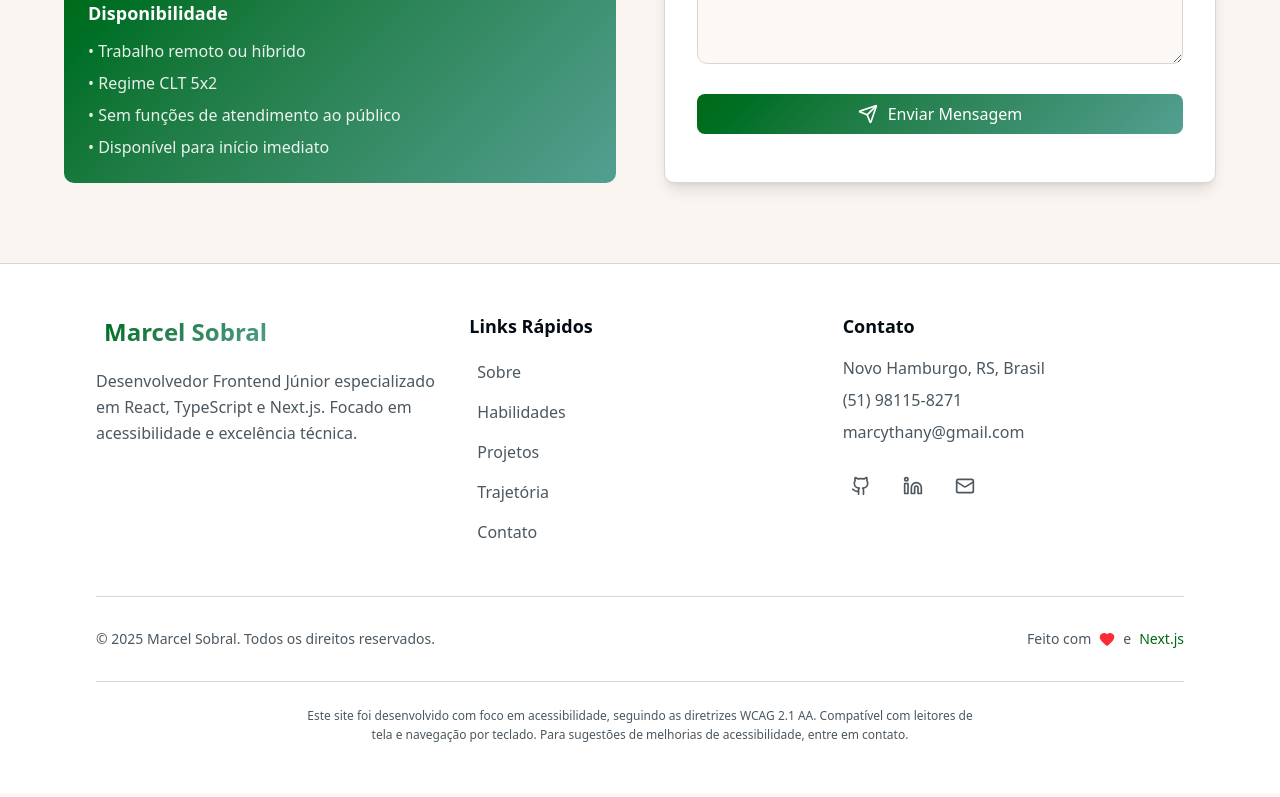
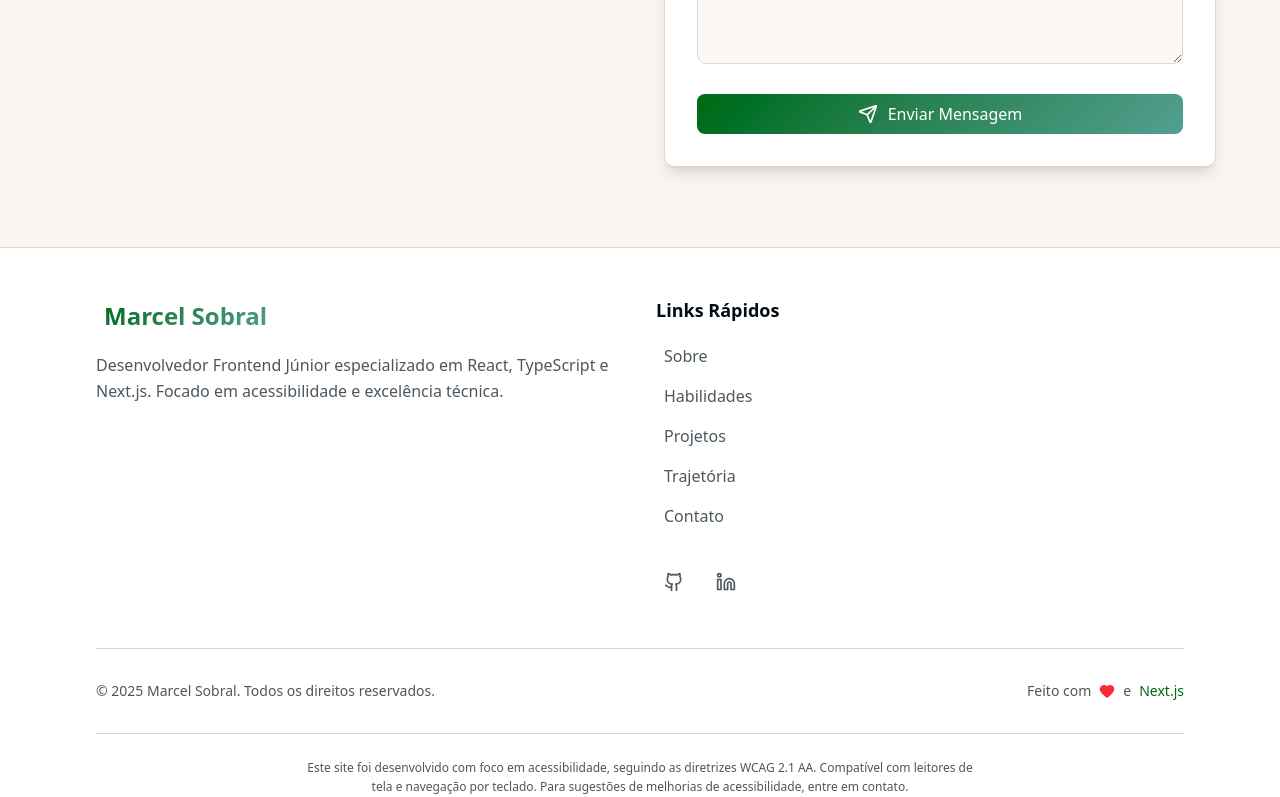
Before and after one commit to marcythany/portfolio-minimalista, a Next.js app: page / in a window 1280 px wide. Shown: the part 6769-7566 px from the top of the page. Built offline with nearby package versions, Linux system fonts and the light colour scheme.

Commit message:
security: Remove sensitive contact information from footer and contact components

```diff
--- a/components/Contact.tsx
+++ b/components/Contact.tsx
@@ -7,9 +7,7 @@ import {
 	CheckCircle,
 	Github,
 	Linkedin,
-	Mail,
 	MapPin,
-	Phone,
 	Send,
 } from 'lucide-react';
 import { useState } from 'react';
@@ -125,20 +123,6 @@ export function Contact() {
 	};
 
 	const contactInfo = [
-		{
-			icon: Mail,
-			label: t('contact.info.email'),
-			value: 'marcythany@gmail.com',
-			href: 'mailto:marcythany@gmail.com',
-			color: 'text-primary',
-		},
-		{
-			icon: Phone,
-			label: t('contact.info.phone'),
-			value: '(51) 98115-8271',
-			href: 'tel:+5551981158271',
-			color: 'text-accent',
-		},
 		{
 			icon: MapPin,
 			label: t('contact.info.location'),
--- a/components/Footer.tsx
+++ b/components/Footer.tsx
@@ -1,7 +1,7 @@
 'use client';
 
 import { useTranslation } from '@/lib/hooks/useTranslation';
-import { Github, Heart, Linkedin, Mail } from 'lucide-react';
+import { Github, Heart, Linkedin } from 'lucide-react';
 
 export function Footer() {
 	const { t } = useTranslation();
@@ -19,11 +19,6 @@ export function Footer() {
 			href: 'https://www.linkedin.com/in/marcythany/',
 			label: 'LinkedIn',
 		},
-		{
-			icon: Mail,
-			href: 'mailto:marcythany@gmail.com',
-			label: 'Email',
-		},
 	];
 
 	const scrollToTop = () => {
@@ -33,7 +28,7 @@ export function Footer() {
 	return (
 		<footer className='bg-card border-t border-border'>
 			<div className='max-w-6xl mx-auto px-4 sm:px-6 lg:px-8 py-12'>
-				<div className='grid grid-cols-1 md:grid-cols-3 gap-8'>
+				<div className='grid grid-cols-1 md:grid-cols-2 gap-8'>
 					{/* Brand */}
 					<div className='space-y-4'>
 						<button
@@ -47,7 +42,7 @@ export function Footer() {
 						</p>
 					</div>
 
-					{/* Quick Links */}
+					{/* Quick Links & Social */}
 					<div className='space-y-4'>
 						<h3 className='text-lg font-semibold text-foreground'>
 							{t('footer.quickLinks')}
@@ -74,20 +69,8 @@ export function Footer() {
 								</button>
 							))}
 						</nav>
-					</div>
 
-					{/* Contact & Social */}
-					<div className='space-y-4'>
-						<h3 className='text-lg font-semibold text-foreground'>
-							{t('footer.contactTitle')}
-						</h3>
-						<div className='space-y-2 text-muted-foreground'>
-							<p>Novo Hamburgo, RS, Brasil</p>
-							<p>(51) 98115-8271</p>
-							<p>marcythany@gmail.com</p>
-						</div>
-
-						<div className='flex space-x-4 pt-2'>
+						<div className='flex space-x-4 pt-4'>
 							{socialLinks.map((social) => {
 								const Icon = social.icon;
 								return (
```
